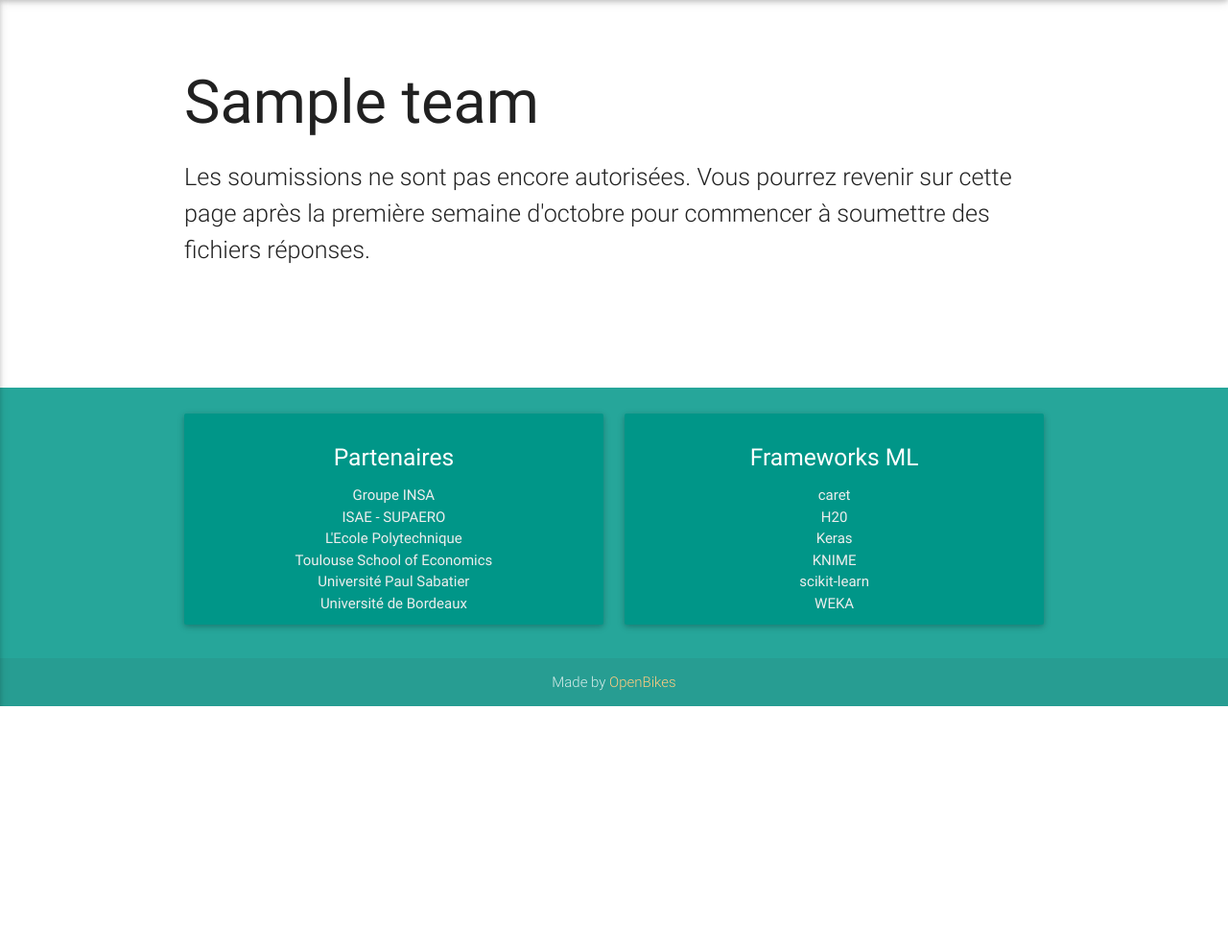
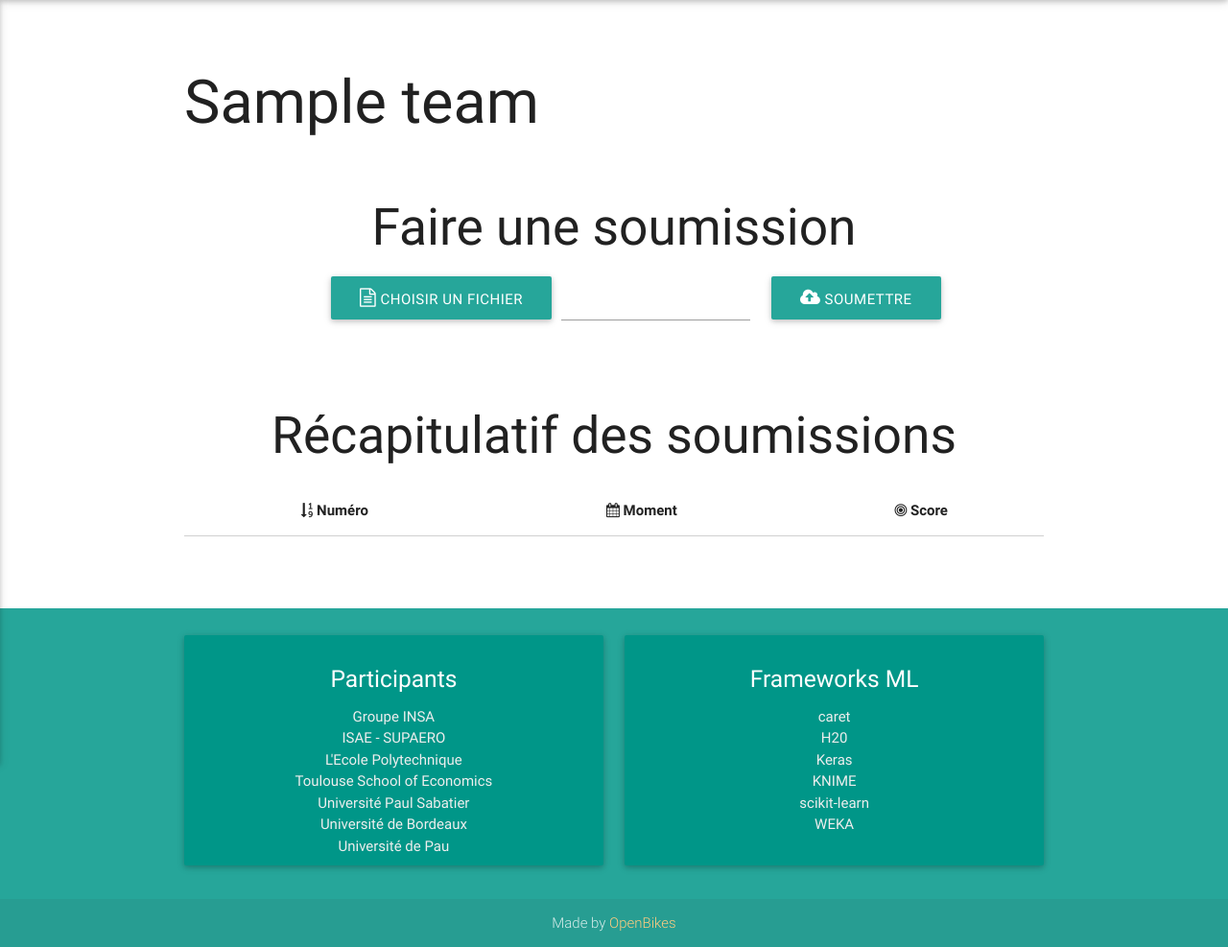
Before and after one commit to OpenBikes/Challenge-2016, a Django app: page /account in a window 1280 px wide. Shown: the part 64-1051 px from the top of the page at 96% size. Before the commit the page ends 800 px from the top, so only its background shows below. Run offline with Django 3.2, Linux system fonts and the light colour scheme; a user stored in the database is signed in; tables that the repository leaves empty hold one stand-in row (values such as "Sample post"); lists and menus that the app fills with data are empty; parts of the project's set-up code (start-up, migrations or seed data) failed here and were passed over.

Commit message:
Score submissions

```diff
--- a/public/templates/public/account.html
+++ b/public/templates/public/account.html
@@ -4,14 +4,13 @@
 
   <h1>{{ user.person.team.name }}</h1>
 
-  <p class="flow-text">Les soumissions ne sont pas encore autorisées. Vous pourrez revenir sur cette page après la première semaine d'octobre pour commencer à soumettre des fichiers réponses.</p>
-
   {% if user.person.team == None %}
     {# {% include "public/account/join_team.html" %} #}
     {% include "public/account/create_team.html" %}
   {% else %}
     {# {% include "public/account/team.html" %} #}
-    {# {% include "public/account/make_submission.html" %} #}
+    {% include "public/account/make_submission.html" %}
+    {% include "public/account/submission_table.html" %}
     {# {% include "public/account/join_team.html" %} #}
   {% endif %}
 
--- /dev/null
+++ b/public/templates/public/account/submission_table.html
@@ -0,0 +1,21 @@
+<div class="section">
+  <h2 align="center">Récapitulatif des soumissions</h2>
+  <table class="centered striped responsive-table">
+    <thead>
+      <tr>
+        <th data-field="number"><i class="fa fa-sort-numeric-asc"></i> Numéro</th>
+        <th data-field="moment"><i class="fa fa-calendar"></i> Moment</th>
+        <th data-field="score"><i class="fa fa-bullseye"></i> Score</th>
+      </tr>
+    </thead>
+    <tbody>
+      {% for submission in team_members.0.submissions %}
+        <tr>
+          <td>{{ forloop.counter }}</td>
+          <td>{{ submission.at.day }}/{{ submission.at.month }}/{{ submission.at.year }}-{{ submission.at.hour }}:{{ submission.at.minute }}:{{ submission.at.second }}</td>
+          <td>{{ submission.score|floatformat:5 }}</td>
+        </tr>
+      {% endfor %}
+    </tbody>
+  </table>
+</div>
--- a/public/templates/public/faq.html
+++ b/public/templates/public/faq.html
@@ -15,7 +15,7 @@
   </li>
   <li class="collection-item">
     <h5>Comment évaluez-vous le score d'un fichier réponse ?</h5>
-    <p>Lorsque vous soumettez un fichier réponse, un programme parcourt le fichier ligne par ligne et compare chaque ligne à un fichier qui contient les réponses exactes que nous possédons. A chaque ligne le programme calcule l'erreur entre votre réponse et la réalité. C'est la moyenne des erreurs au carré (MSE) qui est prise en compte.</p>
+    <p>Lorsque vous soumettez un fichier réponse, un programme parcourt le fichier ligne par ligne et compare chaque ligne à un fichier qui contient les réponses exactes que nous possédons. A chaque ligne le programme calcule l'erreur entre votre réponse et la réalité. C'est la moyenne des erreurs absolues qui est prise en compte; de cette façon pour pourrez dire "mon modèle a une erreur de prédiction de 2.7 vélos".</p>
   </li>
   <li class="collection-item">
     <h5>Pourquoi est-ce que le tableau des scores ne se met-il pas à jour lorsque je fais une soumission ?</h5>
--- a/public/templates/public/footer.html
+++ b/public/templates/public/footer.html
@@ -4,7 +4,7 @@
       <div class="col s12 m6">
         <div class="card-panel teal footer-card">
           <div class="row center">
-            <h5 class="white-text">Partenaires</h5>
+            <h5 class="white-text">Participants</h5>
               <ul>
                 <li><a class="grey-text text-lighten-3" href="http://www.groupe-insa.fr/">Groupe INSA</a></li>
                 <li><a class="grey-text text-lighten-3" href="http://www.isae.fr/">ISAE - SUPAERO</a></li>
@@ -12,6 +12,7 @@
                 <li><a class="grey-text text-lighten-3" href="http://ecole.tse-fr.eu/">Toulouse School of Economics</a></li>
                 <li><a class="grey-text text-lighten-3" href="http://www.univ-tlse3.fr/">Université Paul Sabatier</a></li>
                 <li><a class="grey-text text-lighten-3" href="https://www.u-bordeaux.fr/">Université de Bordeaux</a></li>
+                <li><a class="grey-text text-lighten-3" href="http://www.univ-pau.fr/fr/index.html">Université de Pau</a></li>
               </ul>
           </div>
         </div>
@@ -42,7 +43,7 @@
 
 <style>
 .footer-card {
-    height: 220px;
+    height: 240px;
     padding-left: 40px;
     padding-right: 40px;
 }
--- a/public/views.py
+++ b/public/views.py
@@ -5,6 +5,7 @@ from django.conf import settings
 from django.contrib import messages
 from django.contrib.auth import authenticate, login, logout
 from django.contrib.auth.decorators import login_required
+from django.contrib.staticfiles.storage import staticfiles_storage
 from django.core.mail import EmailMessage
 from django.core.urlresolvers import reverse
 from django.db import connection
@@ -207,6 +208,7 @@ def account(request):
 
     person = request.user.person
     team = person.team
+    time_threshold = dt.datetime.now()-dt.timedelta(hours=1)
 
     # The person has a team
     if team:
@@ -216,7 +218,7 @@ def account(request):
                     'id': member.id,
                     'full_name': member.full_name,
                     'is_captain': member.is_captain,
-                    'submissions': member.submission_set.filter(team=person.team)
+                    'submissions': member.submission_set.filter(team=person.team, at__lt=time_threshold)
                                                         .order_by('at').all()
                 }
                 for member in team.person_set.all()
@@ -300,17 +302,30 @@ def create_team(request):
 @login_required(login_url='/login/')
 def make_submission(request):
     file = request.FILES['file']
-    rows = file.read().decode('utf-8').splitlines()
-    data = [row.split(',') for row in rows]
-    # TODO: do something with the data
+    guess = [
+        row.split(',')
+        for row in file.read().decode('utf-8').splitlines()
+    ][1:]
+    truth = [
+        row.split(',')
+        for row in open('test-filled.csv').read().splitlines()
+    ][1:]
+    total_error = 0
+    for g, t in zip(guess, truth):
+        if (g[:3] != t[:3]):
+            messages.error(request, 'Le fichier que vous avez soumis est invalide.')
+            return render(request, 'public/account.html')
+        total_error += abs((float(g[3]) if g[3] != '' else 0) - float(t[3]))
+    mean_error = total_error / len(guess)
     submission = Submission(
         at=timezone.now(),
         by=request.user.person,
         team=request.user.person.team,
         valid=True,
-        score=random.random()
+        score=mean_error
     )
     submission.save()
+    messages.success(request, 'Votre soumission a été corrigée. Vous connaîtrez son score dans une heure.')
     return redirect('public:account')
 
 
```
Also changed, not shown: public/templates/public/account/make_submission.html (+0 -7 lines), public/templates/public/index.html (+4 -4 lines), 2 other files.
